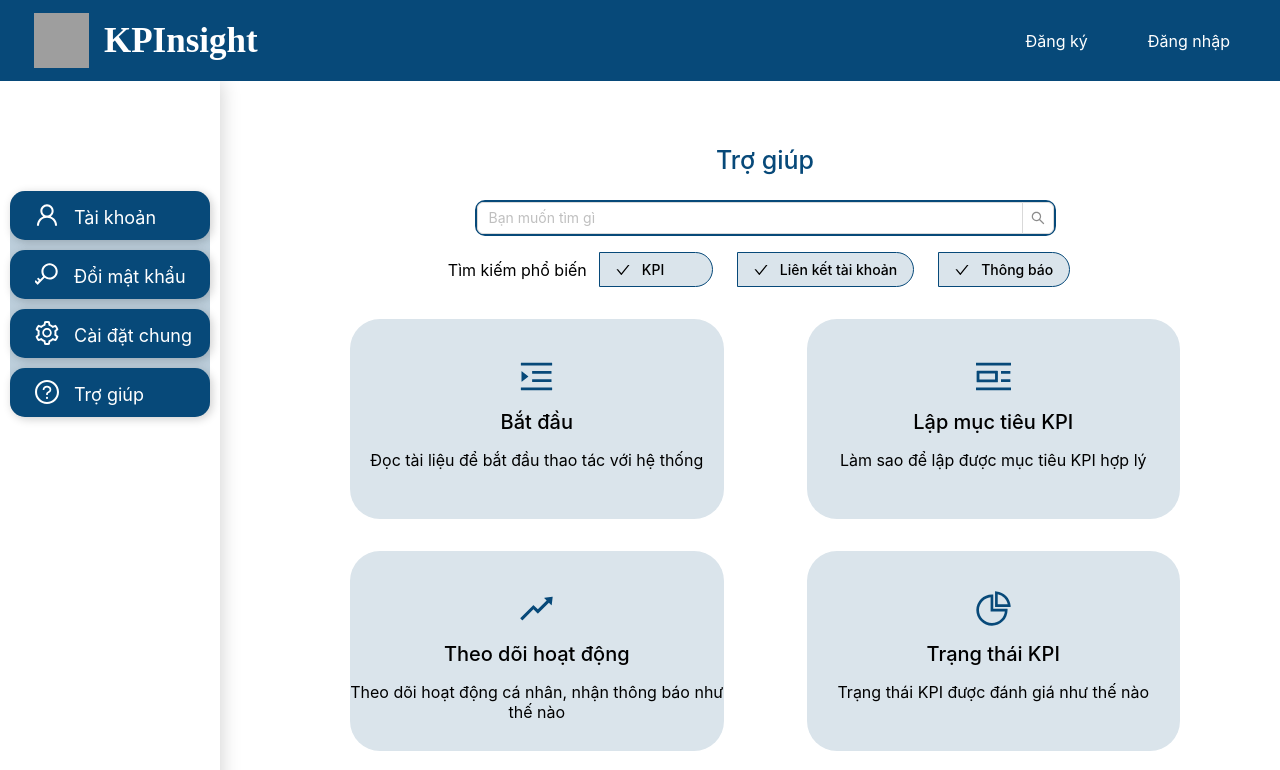
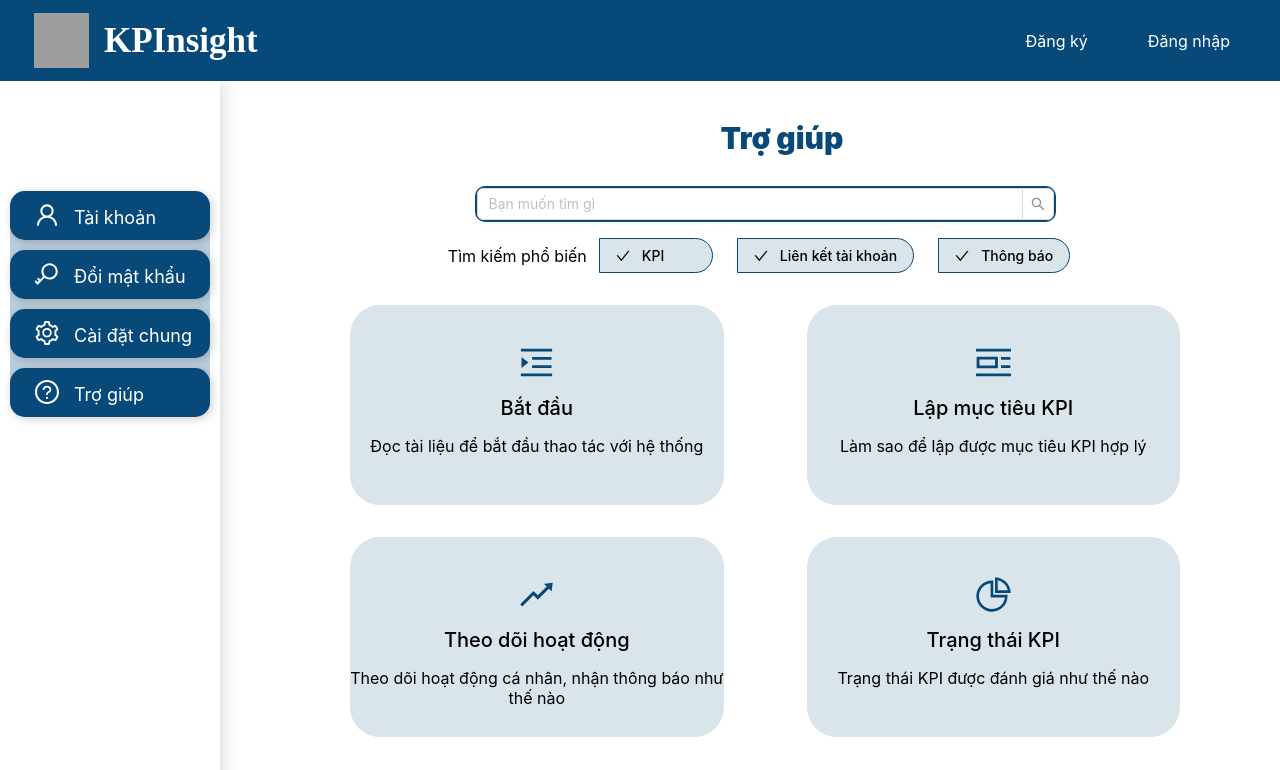
Before and after one commit to Dungntt2003/KPInsight-HI_23, a React (Create React App) app in the folder kpinsight/: page /help in a window 1280 px wide. Shown: the top 770 px of the page. Built offline with nearby package versions, Linux system fonts and the light colour scheme; grey boxes are pictures that could not be loaded.

Commit message:
update all setting

```diff
--- a/kpinsight/src/view/pages/setting/help/index.css
+++ b/kpinsight/src/view/pages/setting/help/index.css
@@ -7,8 +7,11 @@
   padding: 10px 100px;
 }
 .help-header {
-  font-size: 25px;
-  font-weight: 500;
+  margin-top: 0px;
+  margin-left: 100px;
+  width: 80%;
+  font-size: 30px;
+  font-weight: 900;
   text-align: center;
   color: #074979;
 }
```
